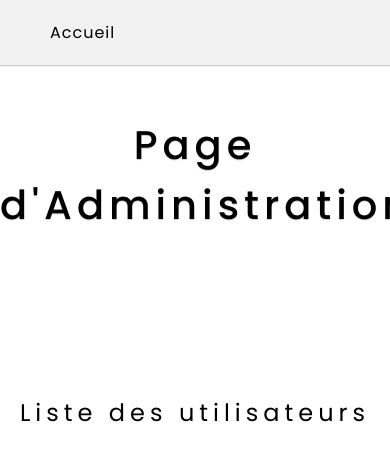
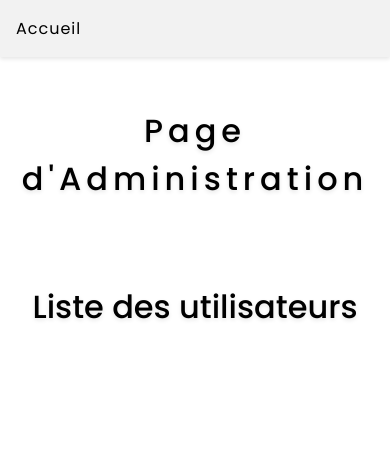
Before and after one commit to truuue/PhotoVernhet, a Flask app: page /admin in a window 390 px wide; the page is wider, and only the part inside the window is pictured. Shown: the top 461 px of that part. Run offline with Flask 3, Linux system fonts and the light colour scheme; the visitor is signed in with stand-in values (Sample User, id 1); data comes from the database, SQL or seed files in the repository.

Commit message:
Update userList.css styles

```diff
--- a/static/css/userList.css
+++ b/static/css/userList.css
@@ -18,7 +18,7 @@
     align-items: center;
     padding: 1.25rem 3.125rem;
     background-color: #f2f2f2;
-    box-shadow: 0 1px 1px rgba(0, 0, 0, 0.2);
+    box-shadow: 0 2px 4px rgba(0, 0, 0, 0.1);
 }
 
 .navbar a {
@@ -26,20 +26,31 @@
     color: black;
     font-size: 1rem;
     letter-spacing: 1px;
+    transition: color 0.3s;
 }
 
 .navbar a:hover {
     color: gray;
 }
 
-h1 {
+h1,
+h2 {
     text-align: center;
     margin: 3.125rem 0 3.125rem 0;
-    font-size: 3rem;
+    color: black;
+    text-shadow: 0 2px 4px rgba(0, 0, 0, 0.1);
+}
+
+h1 {
+    font-size: 2.5rem;
     font-weight: 500;
     letter-spacing: 5px;
-    color: black;
-    text-shadow: 0 1px 1px rgba(0, 0, 0, 0.2);
+}
+
+h2 {
+    font-size: 2rem;
+    font-weight: 500;
+    margin-top: 5rem;
 }
 
 .form-container {
@@ -117,19 +139,9 @@
     border-radius: 5px;
     background-color: gray;
     color: white;
-    font-size: 1rem;
     letter-spacing: 1px;
     cursor: pointer;
     transition: 0.3s;
-}
-
-h2 {
-    text-align: center;
-    margin: 10rem 0 3rem 0;
-    font-size: 1.5rem;
-    font-weight: 400;
-    letter-spacing: 0.313rem;
-    color: black;
 }
 
 ul {
@@ -147,17 +159,11 @@
 }
 
 @media (max-width: 650px) {
-    h1 {
-        text-align: center;
-        margin: 3.125rem 0 3.125rem 0;
-        font-size: 2.5rem;
-        font-weight: 500;
-        letter-spacing: 5px;
-        color: black;
-        text-shadow: 0 1px 1px rgba(0, 0, 0, 0.2);
+    .navbar {
+        padding: 1rem;
     }
 
-    .form-container {
-        flex-direction: column;
+    h1 {
+        font-size: 2rem;
     }
 }
```
Also changed, not shown: other parts of static/css/userList.css (+34 -23 lines).
